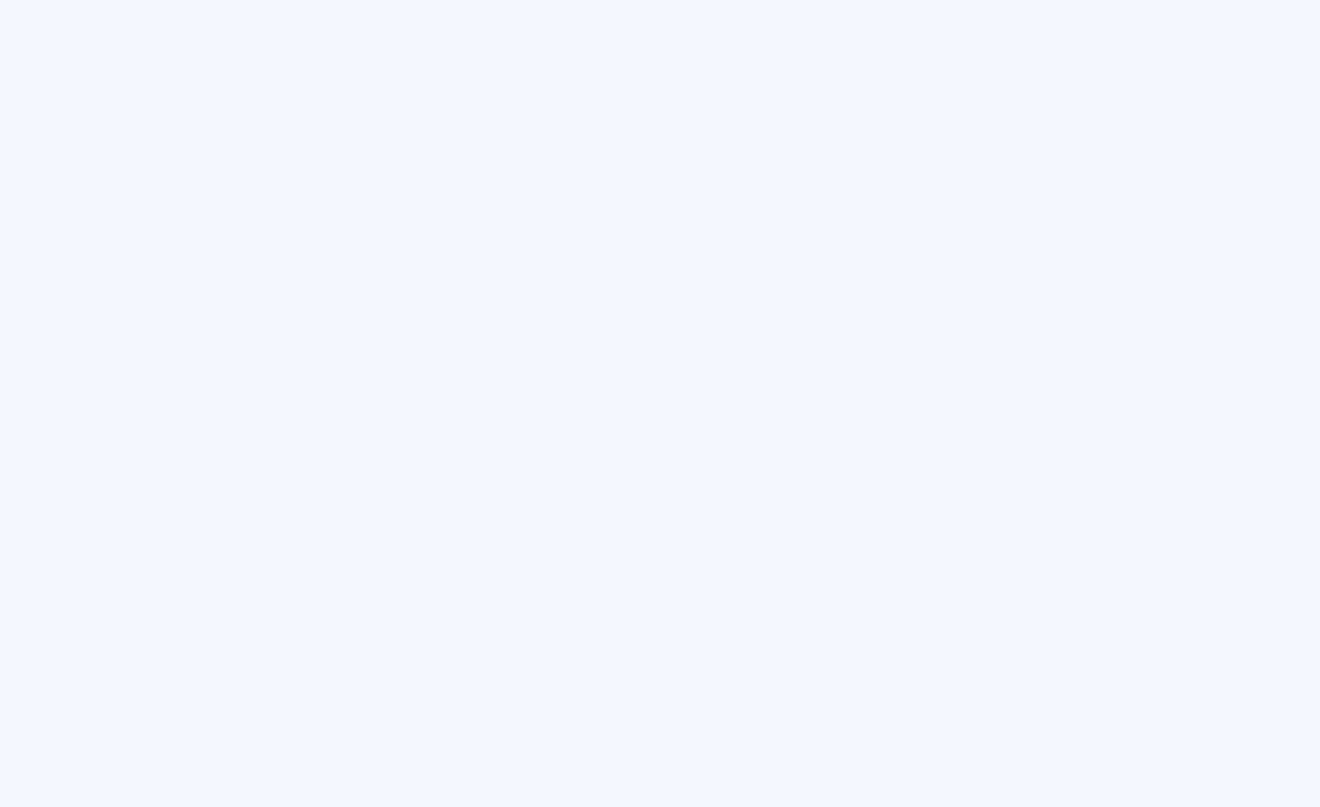
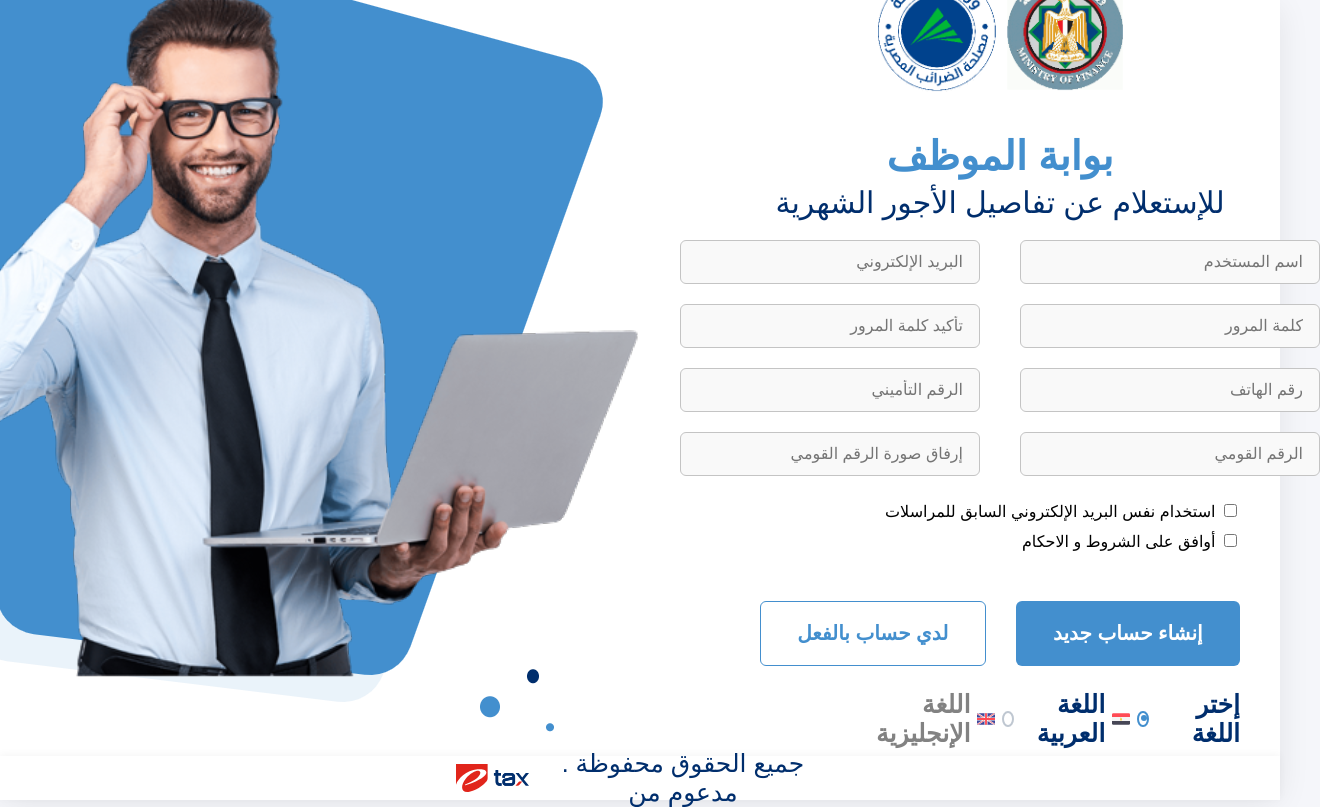
Before and after one commit to eraa-saber/employee_portal, a React (Create React App) app: page /register in a window 1280 px wide. Before the commit this address had no page. Shown: the whole page, 1320 px wide, since content can reach past the window. Built offline with nearby package versions, Linux system fonts and the light colour scheme; no server answers.

Commit message:
Email sending enabled

```diff
--- a/src/App.js
+++ b/src/App.js
@@ -1,10 +1,11 @@
 import { Component } from 'react';
 import Login from './components/Login component/login';
 import { BrowserRouter,Route,Routes,Navigate } from 'react-router-dom';
-import ResetPassword from './components/Reset Password Component/resetPassword';
+import ForgetPassword from './components/Forget Password Component/forgetPassword';
 import PasswordChange from './components/Password Change Component/passwordChange';
 import RequestsPage from './pages/RequestsPage';
 import PrivateRoute from './components/PrivateRoute';
+import Register from './components/Register component/register';
 
 class App extends Component {
   render() {
@@ -13,7 +14,8 @@ class App extends Component {
         <Routes>
           <Route exact path='/' element={<Navigate to="/login"/>}/>
           <Route exact path='/login' element={<Login/>}/>
-          <Route path="/forgot-password" element={<ResetPassword />} />
+          <Route exact path='/register' element={<Register/>}/>
+          <Route path="/forgot-password" element={<ForgetPassword />} />
           <Route exact path='/passwordchange' element={<PasswordChange/>}/>
           <Route path='/requests' element={
             <PrivateRoute>
--- a/src/axios.js
+++ b/src/axios.js
@@ -1,7 +1,7 @@
 import axios from "axios";
 
 const instance = axios.create({
-  baseURL: "http://backend.api/api",
+  baseURL: process.env.REACT_APP_BASE_URL,
   headers: {
     "Content-Type": "application/json",
   },
--- a/src/components/Reset Password Component/resetPassword.css
+++ b/src/components/Forget Password Component/forgetPassword.css
@@ -1,3 +1,5 @@
+/* forgetPassword.css (previously resetPassword.css) */
+
 .resetpassword-root {
   height: 100vh;
   background: #fff;
--- a/src/components/Reset Password Component/resetPassword.js
+++ b/src/components/Forget Password Component/forgetPassword.js
@@ -1,17 +1,21 @@
-import React, { useState } from "react";
-import "./resetPassword.css";
+import React, { useState, useRef } from "react";
+import "./forgetPassword.css";
 import leftImage from "../../images/Group 13.png";
 import combinedLogo from "../../images/Group 131.png";
 import eTaxLogo from "../../images/eTax New logo.svg";
 import api from "../../api"; // make sure the path matches your project structure
 import { useNavigate, useLocation } from 'react-router-dom';
 
-const ResetPassword = () => {
+// ForgetPassword component (previously ResetPassword)
+
+const ForgetPassword = () => {
   const [email, setEmail] = useState("");
   const [message, setMessage] = useState("");
   const [error, setError] = useState("");
-  const navigate = useNavigate();
-  const location = useLocation();
+  const [cooldown, setCooldown] = useState(0);
+  const cooldownRef = useRef(null);
+  // const navigate = useNavigate();
+  // const location = useLocation();
 
   const handleSubmit = async (e) => {
     e.preventDefault();
@@ -19,12 +23,20 @@ const ResetPassword = () => {
     setError("");
 
     try {
-      const response = await api.post("/forgot-password", { email });
+      await api.post("/forgot-password", { email });
       setMessage("تم إرسال رابط إعادة تعيين كلمة المرور إلى بريدك الإلكتروني.");
       localStorage.setItem('resetEmail', email);
-      setTimeout(() => {
-        navigate(`/passwordchange?token=${response.data.token}`);
-      }, 1500);
+      setCooldown(30);
+      if (cooldownRef.current) clearInterval(cooldownRef.current);
+      cooldownRef.current = setInterval(() => {
+        setCooldown((prev) => {
+          if (prev <= 1) {
+            clearInterval(cooldownRef.current);
+            return 0;
+          }
+          return prev - 1;
+        });
+      }, 1000);
     } catch (err) {
       if (err.response && err.response.status === 404) {
         setError("البريد الإلكتروني غير مسجل.");
@@ -33,6 +45,12 @@ const ResetPassword = () => {
       }
     }
   };
+
+  React.useEffect(() => {
+    return () => {
+      if (cooldownRef.current) clearInterval(cooldownRef.current);
+    };
+  }, []);
 
   return (
     <div className="resetpassword-root">
@@ -60,9 +78,10 @@ const ResetPassword = () => {
               value={email}
               onChange={(e) => setEmail(e.target.value)}
               required
+              disabled={cooldown > 0}
             />
-            <button type="submit" className="resetpassword-btn">
-              إرسال رابط إعادة تعيين كلمة المرور
+            <button type="submit" className="resetpassword-btn" disabled={cooldown > 0}>
+              {cooldown > 0 ? `انتظر ${cooldown} ثانية لإعادة الإرسال` : "إرسال رابط إعادة تعيين كلمة المرور"}
             </button>
             {message && <div className="resetpassword-success">{message}</div>}
             {error && <div className="resetpassword-error">{error}</div>}
@@ -79,4 +98,4 @@ const ResetPassword = () => {
   );
 };
 
-export default ResetPassword;
+export default ForgetPassword;
--- a/src/components/Password Change Component/passwordChange.js
+++ b/src/components/Password Change Component/passwordChange.js
@@ -15,10 +15,11 @@ const PasswordChange = () => {
   const navigate = useNavigate();
   // Get email from resetEmail in localStorage, or from logged-in user
   const user = JSON.parse(localStorage.getItem('user') || '{}');
-  const email = localStorage.getItem('resetEmail') || (user.email || "");
+  const searchParams = new URLSearchParams(location.search);
+  const emailFromUrl = searchParams.get('email') || "";
+  const email = localStorage.getItem('resetEmail') || emailFromUrl || (user.email || "");
 
   // Extract token from URL query parameters
-  const searchParams = new URLSearchParams(location.search);
   const token = searchParams.get('token') || "";
 
   const handleSubmit = async (e) => {
--- a/src/components/Register component/register.js
+++ b/src/components/Register component/register.js
@@ -8,7 +8,7 @@ import eTaxPhoto from "../../images/Group 5.png";
 import axios from "../../axios";
 import { useNavigate } from "react-router-dom";
 
-const Login = () => {
+const Register = () => {
   const [formData, setFormData] = useState({
     username: "",
     email: "",
@@ -88,17 +88,17 @@ const handleSubmit = async (e) => {
 
     try {
       const form = new FormData();
-    form.append("name", formData.username);
-    form.append("email", formData.email);
+      form.append("FullName", formData.username);
+      form.append("Email", formData.email);
       form.append("password", formData.password);
       form.append("password_confirmation", formData.confirmPassword);
-    form.append("phone", formData.phone);
-    form.append("insurance_no", formData.insuranceNumber);
-    form.append("national_id", formData.nationalId);
-    form.append("terms_and_conditions", true);
+      form.append("Phone", formData.phone);
+      form.append("insurranceNo", formData.insuranceNumber);
+      form.append("NationalID", formData.nationalId);
+      form.append("TermsAndConditions", true);
 
       if (formData.nationalIdImage instanceof File) {
-      form.append("doc_url", formData.nationalIdImage);
+        form.append("DocURL", formData.nationalIdImage);
       } else {
         alert("Please upload a valid image.");
         return;
@@ -112,7 +112,7 @@ const handleSubmit = async (e) => {
 
       setLoginSuccess(true);
       setTimeout(() => {
-      navigate("/login");
+        navigate("/activate");
       }, 2000);
 
 
@@ -313,4 +313,4 @@ const handleSubmit = async (e) => {
   );
 };
 
-export default Login;
+export default Register;
```
Lines whose indentation alone changed are shown as unchanged.
